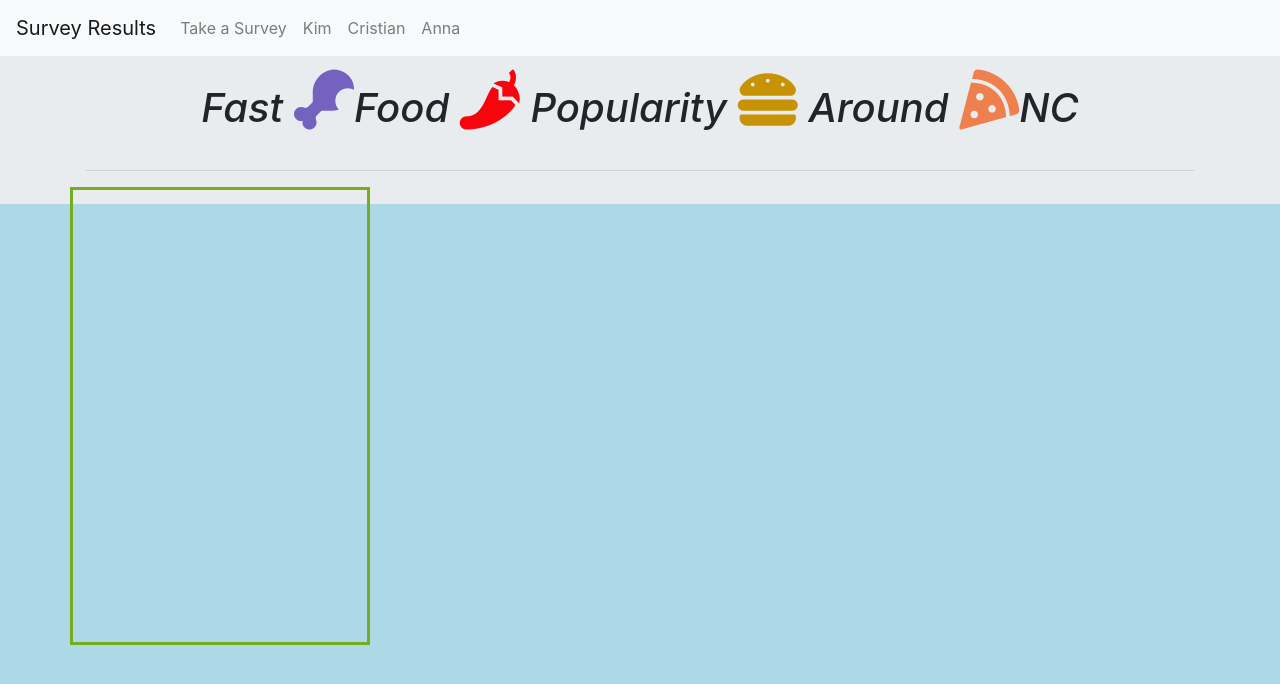
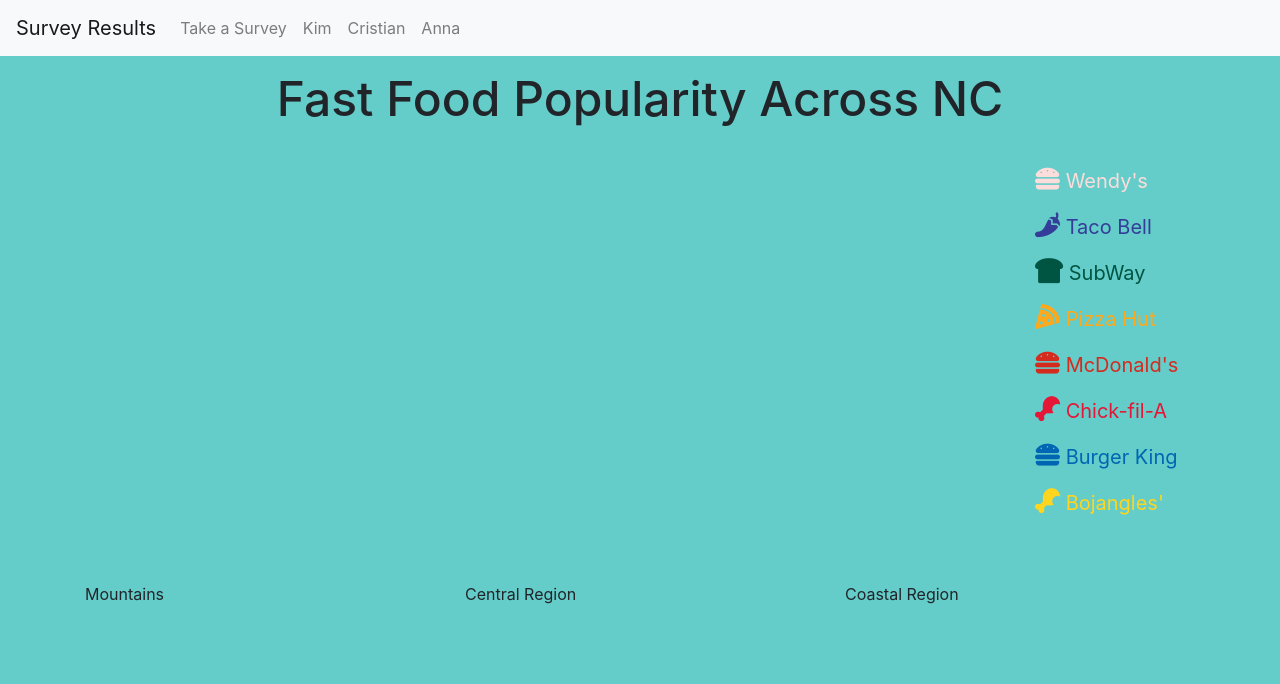
Before and after one commit to levandmi/Project_2Git, a Flask app: page /Kim in a window 1280 px wide; the page is wider, and only the part inside the window is pictured. Shown: the top 684 px of that part. Run offline with Flask 2, Linux system fonts and the light colour scheme; some libraries are stand-ins or nearby versions.

Commit message:
style update

```diff
--- a/Fast_Food/static/css/Kimstyle.css
+++ b/Fast_Food/static/css/Kimstyle.css
@@ -4,10 +4,22 @@
   margin: 0;
 
 }
+.image-container {
+  position: relative;
+  max-width: 100%;
+  max-height: 100%;
+}
 
-.float{
-  float: center;
-  width: 300px;
-  border: 3px solid #73AD21;
-  padding: 10px;
+.image-container .after {
+  position: absolute;
+  top: 0;
+  left: 0;
+  width: 100%;
+  height: 100%;
+  display: none;
+  color: #FFF;
 }
+.image-container:hover .after {
+  display: block;
+  background: rgba(90, 88, 88, 0.6);
+}
--- a/Fast_Food/static/js/app2.js
+++ b/Fast_Food/static/js/app2.js
@@ -21,9 +21,16 @@
  var x = d3.scaleLinear()
    .domain(d3.extent(data, function(d) { return d.region; }))
    .range([ 0, width ]);
+
+ // test x_axis
+ svg.pointsNames = ["Mountains", "Central", "Coastal"]
+ d3.svg.axis()
+       .scale(x).tickLabels(svg.pointsNames);
+
  svg.append("g")
    .attr("transform", "translate(0," + height + ")")
    .call(d3.axisBottom(x).ticks(2));
+
 
  // Add Y axis
  var y = d3.scaleLinear()
@@ -35,7 +42,24 @@
  // color palette
  var color = d3.scaleOrdinal()
    .domain(keys)
-   .range(['#e41a1c','#377eb8','#4daf4a','#984ea3','#ff7f00','#ffff33','#a65628','#f781bf'])
+   .range(['#FFD51E','#0066B3','#E51636','#D52B1E','#FEA91B','#005542','#343D98','#FCDDDB'])
+
+      // Legend is a work in progresssssss. JavaScript isn't my friend
+  // Handmade legend
+  var legendRectSize = 18;
+  var legendSpacing = 4;
+  var legend = svg.selectAll('.legend')
+  .data(color.domain())
+  .enter()
+  .append('g')
+  .attr('class', 'legend')
+  .attr('transform', function(d, i) {
+    var height = legendRectSize + legendSpacing;
+    var offset =  height * color.domain().length / 2;
+    var horz = -2 * legendRectSize;
+    var vert = i * height - offset;
+    return 'translate(' + horz + ',' + vert + ')';
+  });
 
  //stack the data?
  var stackedData = d3.stack()
--- a/Fast_Food/templates/Kim.html
+++ b/Fast_Food/templates/Kim.html
@@ -24,7 +24,7 @@
 
 
 
-<body style= 'background-color:rgb(173,216,230)'>
+<body style= 'background-color:rgb(100, 204, 201)'>
 <!-- ======================== -->
 
   <nav class="navbar navbar-expand-lg navbar-light bg-light">
@@ -59,27 +59,59 @@
 
 
 
-    <div class="jumbotron jumbotron-fluid text-center" style="margin:-50px">
-      <h1 style="font-style:italic" style="font-size: 400%" style= "font-weight: bold" style="font-family: veranda">Fast
-        <i class='fas fa-drumstick-bite' style='font-size:60px; color:rgb(116, 98, 193)'></i>Food
-        <i class='fas fa-pepper-hot' style='font-size:60px; color:rgb(247, 4, 13)'></i> Popularity
-        <i class='fas fa-hamburger' style='font-size:60px; color:rgb(199, 147, 5)'></i> Around
-        <i class='fas fa-pizza-slice' style='font-size:60px; color:rgb(238, 128, 77)'></i>NC
-       </h1>
+  <div class="jumbotron jumbotron-fluid text-center" style="margin:-50px; background-color: rgb(100, 204, 201)">
+      <h1 style="font-size: 300%" style= "font-weight: bold" style="font-family: 'calibri', 'Garamond', 'Comic Sans MS'">
+        Fast Food Popularity Across NC
+      </h1>
           <!-- <p>Fast food Resturant Popularity by Region</p>    -->
     </div>
     <div class= "container" >
         <div class ="row">
-            <div class="col-12">
+            <div class="col-10">
                 <div class= "box bg-lighten-2">
                     <div style="font-style:italic">
-                      <hr>
+                      <div class="image-container">
+                        <div id="my_dataviz">
+                        </div>
+                      </div>
                     </div>
                 </div>
             </div>
-    <div class='float'>
-  <div id="my_dataviz"></div>
-</div>
+            <div class="col-2">
+                <p></p>
+                <p></p>
+                <p class='legend' style="font-size: 20px; color:#FCDDDB">
+                    <i class='fas fa-hamburger' style="font-size: 25px; color:#FCDDDB"></i> Wendy's
+                </p>
+                <p class = 'legend' style="font-size: 20px; color:#343D98">
+                    <i class='fas fa-pepper-hot' style="font-size: 25px; color:#343D98"></i> Taco Bell
+                </p>
+                <p class='legend' style="font-size: 20px; color:#005542">
+                    <i class='fas fa-bread-slice' style="font-size: 25px; color:#005542"></i> SubWay
+                </p>
+                <p class = 'legend' style="font-size: 20px; color:#FEA91B">
+                    <i class='fas fa-pizza-slice' style="font-size: 25px; color:#FEA91B"></i> Pizza Hut
+                </p>
+                <p class='legend' style="font-size: 20px; color:#D52B1E">
+                    <i class='fas fa-hamburger' style="font-size: 25px; color:#D52B1E"></i> McDonald's
+                </p>
+                <p class = 'legend' style="font-size: 20px; color:#E51636">
+                    <i class='fas fa-drumstick-bite' style="font-size: 25px; color:#E51636"></i> Chick-fil-A
+                </p>
+                <p class='legend' style="font-size: 20px; color:#0066B3">
+                    <i class='fas fa-hamburger' style="font-size: 25px; color:#0066B3"></i> Burger King
+                </p>
+                <p class = 'legend' style="font-size: 20px; color:#FFD51E">
+                    <i class='fas fa-drumstick-bite' style="font-size: 25px; color:#FFD51E"></i> Bojangles'
+                </p>
+            </div>
+        </div>
+        <div class="row">
+            <div class="col">Mountains</div>
+            <div class="col">Central Region</div>
+            <div class="col">Coastal Region</div>
+        </div>
+    </div>
   <!-- <script src="app2.js"></script> -->
   <script src="static/js/app2.js"></script>
 </body>
```
